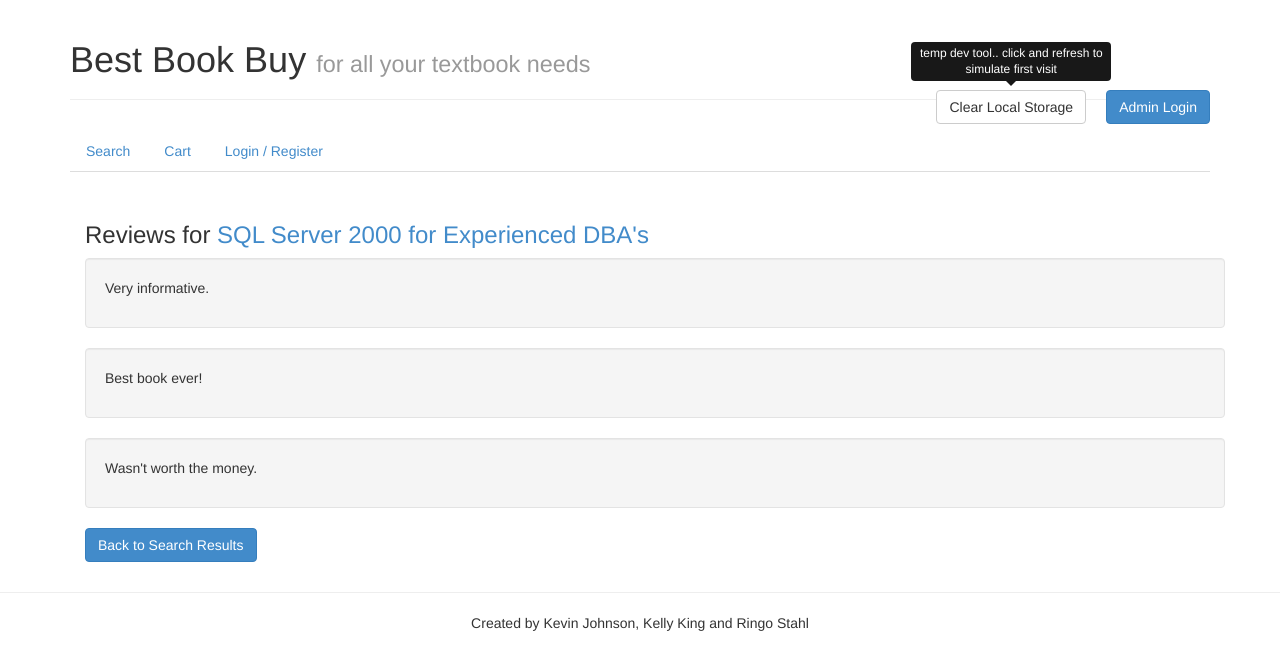
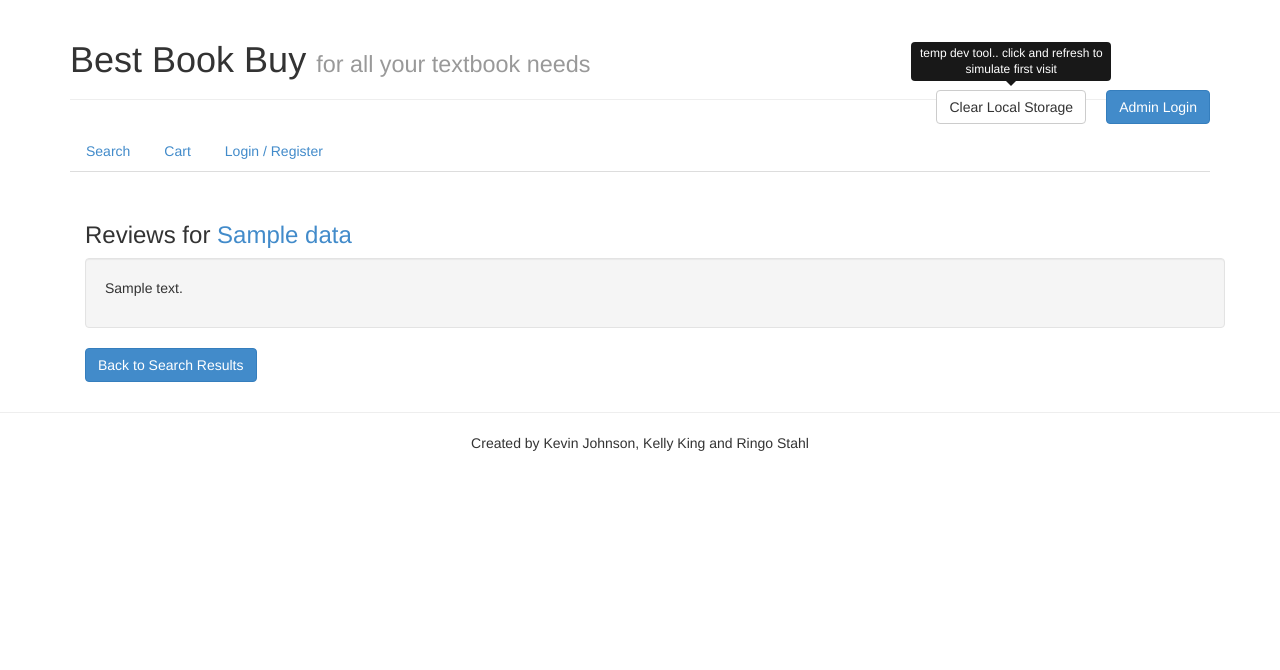
Before and after one commit to kellyk/b3, a PHP site: template views/reviews.php in a window 1280 px wide. Shown: the top 670 px of the page. Run offline with PHP 8.4, Linux system fonts and the light colour scheme; the template is opened without the code that fills it: most values are stand-ins (such as "Sample title", 1, 10 or a date in 2020); some libraries are stand-ins or nearby versions.

Commit message:
adding reviews

```diff
--- a/views/reviews.php
+++ b/views/reviews.php
@@ -1,17 +1,20 @@
 <?php include_once('views/global/header.php'); ?>
 <div>
-	<h3>Reviews for <span class="text-primary">SQL Server 2000 for Experienced DBA's</span></h3>
+<?php if (sizeof($data > 0)) { ?>
+
+	<h3>Reviews for <span class="text-primary"><?php echo $data[0]['title']?></span></h3>
 	<div class="reviews">
-		<div class="well review">
-			<p>Very informative.</p>
-		</div>
-		<div class="well review">
-			<p>Best book ever!</p>
-		</div>
-		<div class="well review">
-			<p>Wasn't worth the money.</p>
-		</div>
+		<?php
+			foreach ($data as $review) {
+				echo '<div class="well review">';
+				echo '<p>' . $review['review_text'] . '</p>';
+				echo '</div>';
+			}
+		?>
 	</div>
+<?php } else { ?>
+	No reviews yet!
+<?php } ?>
 
   <!--This button auto forwards temporarily -->
 		<a href="<?php echo SITE_ROOT; ?>search/results" class="btn btn-primary">Back to Search Results</a>
--- a/views/search_results.php
+++ b/views/search_results.php
@@ -11,8 +11,9 @@
 		// iterate through books array and display in cart
 		foreach ($data as $book) {
 			echo '<tr><td>';
-			echo '<a href="<?php echo SITE_ROOT; ?>cart" class="btn btn-med btn-success search-result-button">Add</a> <br />';
-			echo '<a href="<?php echo SITE_ROOT; ?>search/reviews" class="btn btn-med btn-default search-result-button">Reviews</a></td>';
+			echo '<a href="' . SITE_ROOT . 'cart" class="btn btn-med btn-success search-result-button">Add</a> <br />';
+			echo '<a href="' . SITE_ROOT . 'search/reviews/' . $book['isbn'];
+			echo '" class="btn btn-med btn-default search-result-button">Reviews</a></td>';
 			echo "<td>{$book['title']}<br />";
 			echo "{$book['year_published']}, {$book['publisher']}<br />";
 			echo "<strong>By</strong> {$book['first_name']} {$book['last_name']} <br />";
```
Also changed, not shown: controllers/search.php (+7 -1 lines), models/review.php (added, +20 -0 lines).
